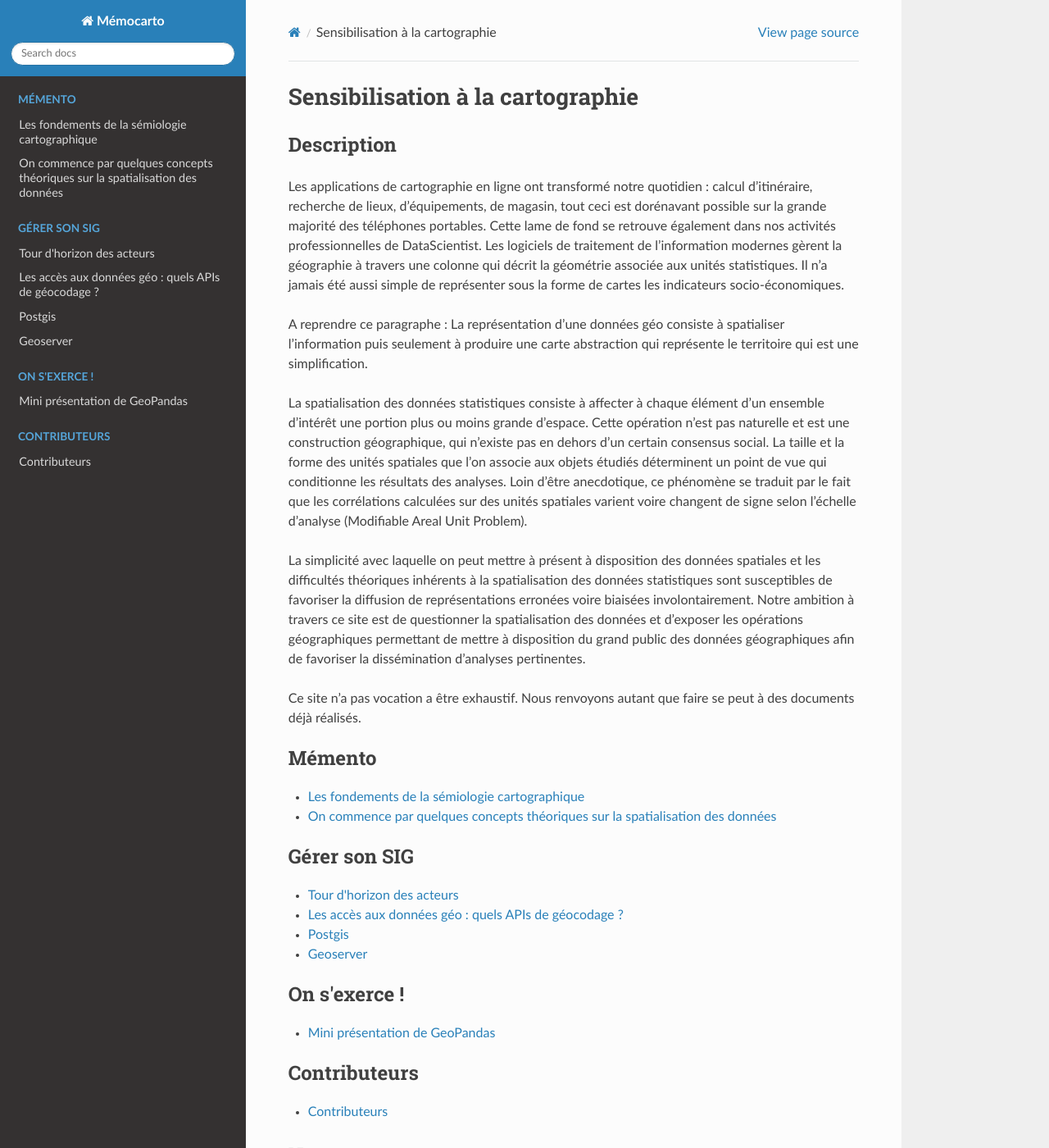
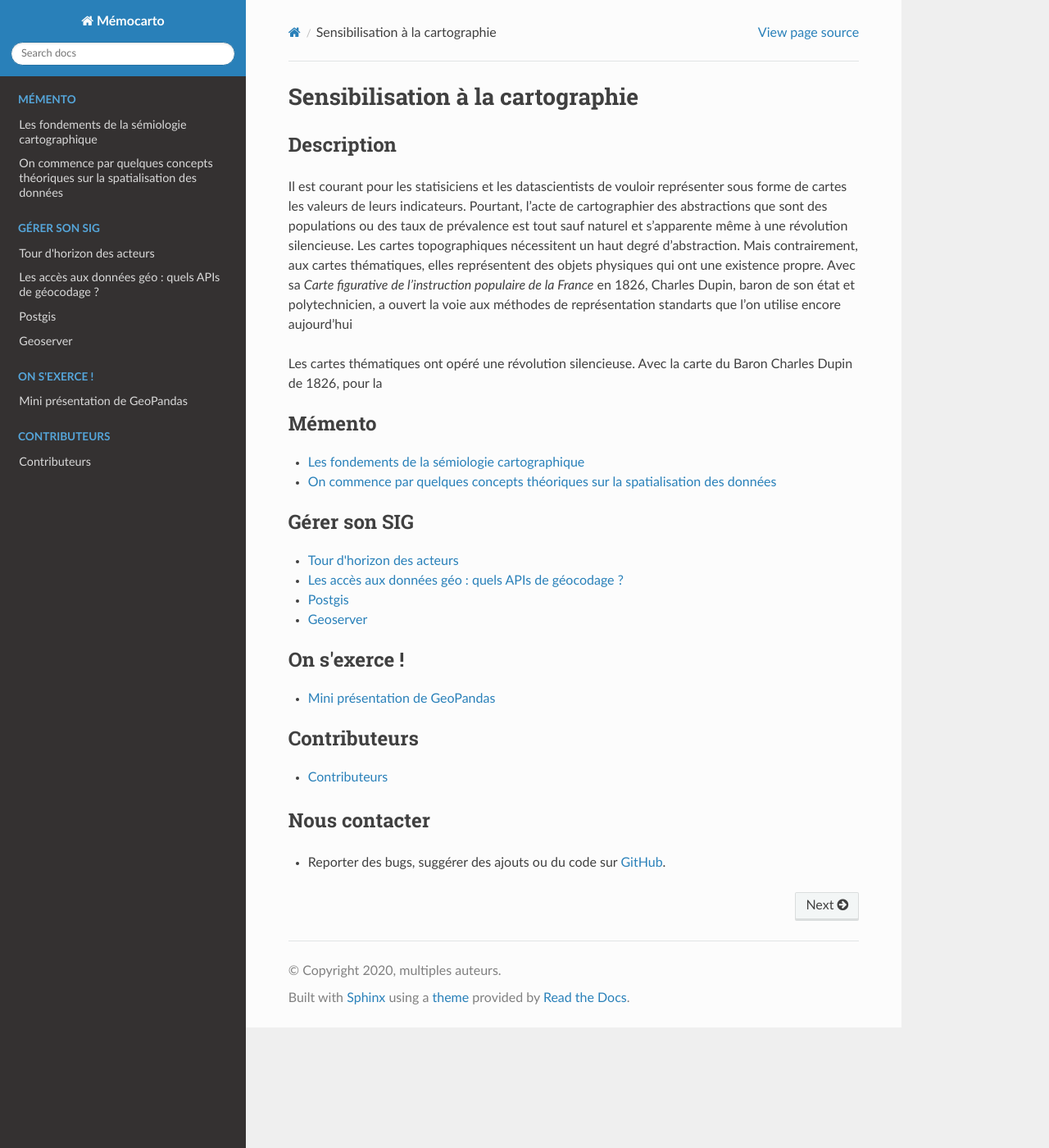
Before and after one commit to JulieDjidji/memocarto, a Sphinx documentation site: the page built from doc/source/index.rst, in a window 1280 px wide and 1400 px high. Shown: the whole window at 82% size. Built offline with Sphinx 7.4.7 and the Read the Docs theme 2.0.0, drawn with Linux system fonts in a browser that asks for light colours; pages that are not in the unit, such as notebooks, are missing from menus.

Commit message:
Update index.rst

```diff
--- a/doc/source/index.rst
+++ b/doc/source/index.rst
@@ -9,15 +9,20 @@ Sensibilisation à la cartographie
 Description
 ---------------------
 
-Les applications de cartographie en ligne ont transformé notre quotidien : calcul d’itinéraire, recherche de lieux, d’équipements, de magasin, tout ceci est dorénavant possible sur la grande majorité des téléphones portables. Cette lame de fond se retrouve également dans nos activités professionnelles de DataScientist. Les logiciels de traitement de l’information modernes gèrent la géographie à travers une colonne qui décrit la géométrie associée aux unités statistiques. Il n’a jamais été aussi simple de représenter sous la forme de cartes les indicateurs socio-économiques.
+Il est courant pour les statisiciens et les datascientists de vouloir représenter  sous forme de cartes les valeurs de leurs indicateurs. Pourtant, l'acte de cartographier des abstractions que sont des populations ou des taux de prévalence est tout sauf naturel et s'apparente même à une révolution silencieuse. Les cartes topographiques nécessitent un haut degré d'abstraction. Mais contrairement, aux cartes thématiques, elles représentent des objets physiques qui ont une existence propre. Avec sa *Carte figurative de l'instruction populaire de la France* en 1826, Charles Dupin, baron de son état et polytechnicien, a ouvert la voie aux méthodes de représentation standarts que l'on utilise encore aujourd'hui
 
-A reprendre ce paragraphe : La représentation d'une données géo consiste à spatialiser l'information puis seulement à produire une carte abstraction qui représente le territoire qui est une simplification.
+Les cartes thématiques ont opéré une révolution silencieuse. Avec la carte du Baron Charles Dupin de 1826, pour la
 
-La spatialisation des données statistiques consiste à affecter à chaque élément d’un ensemble d’intérêt une portion plus ou moins grande d’espace. Cette opération n’est pas naturelle et est une construction géographique, qui n’existe pas en dehors d’un certain consensus social. La taille et la forme des unités spatiales que l’on associe aux objets étudiés déterminent un point de vue qui conditionne les résultats des analyses. Loin d’être anecdotique, ce phénomène se traduit par le fait que les corrélations calculées sur des unités spatiales varient voire changent de signe selon l’échelle d’analyse (Modifiable Areal Unit Problem).
 
-La simplicité avec laquelle on peut mettre à présent à disposition des données spatiales et les difficultés théoriques inhérents à la spatialisation des données statistiques sont susceptibles de favoriser la diffusion de représentations erronées voire biaisées involontairement. Notre ambition à travers ce site est de questionner la spatialisation des données et d’exposer les opérations géographiques permettant de mettre à disposition du grand public des données géographiques afin de favoriser la dissémination d’analyses pertinentes.
+.. Les applications de cartographie en ligne ont transformé notre quotidien : calcul d’itinéraire, recherche de lieux, d’équipements, de magasin, tout ceci est dorénavant possible sur la grande majorité des téléphones portables. Cette lame de fond se retrouve également dans nos activités professionnelles de DataScientist. Les logiciels de traitement de l’information modernes gèrent la géographie à travers une colonne qui décrit la géométrie associée aux unités statistiques. Il n’a jamais été aussi simple de représenter sous la forme de cartes les indicateurs socio-économiques.
 
-Ce site n’a pas vocation a être exhaustif. Nous renvoyons autant que faire se peut à des documents déjà réalisés.
+.. A reprendre ce paragraphe : La représentation d'une données géo consiste à spatialiser l'information puis seulement à produire une carte abstraction qui représente le territoire qui est une simplification.
+
+.. La spatialisation des données statistiques consiste à affecter à chaque élément d’un ensemble d’intérêt une portion plus ou moins grande d’espace. Cette opération n’est pas naturelle et est une construction géographique, qui n’existe pas en dehors d’un certain consensus social. La taille et la forme des unités spatiales que l’on associe aux objets étudiés déterminent un point de vue qui conditionne les résultats des analyses. Loin d’être anecdotique, ce phénomène se traduit par le fait que les corrélations calculées sur des unités spatiales varient voire changent de signe selon l’échelle d’analyse (Modifiable Areal Unit Problem).
+
+.. La simplicité avec laquelle on peut mettre à présent à disposition des données spatiales et les difficultés théoriques inhérents à la spatialisation des données statistiques sont susceptibles de favoriser la diffusion de représentations erronées voire biaisées involontairement. Notre ambition à travers ce site est de questionner la spatialisation des données et d’exposer les opérations géographiques permettant de mettre à disposition du grand public des données géographiques afin de favoriser la dissémination d’analyses pertinentes.
+
+.. Ce site n’a pas vocation a être exhaustif. Nous renvoyons autant que faire se peut à des documents déjà réalisés.
 
 
 .. toctree::
```
